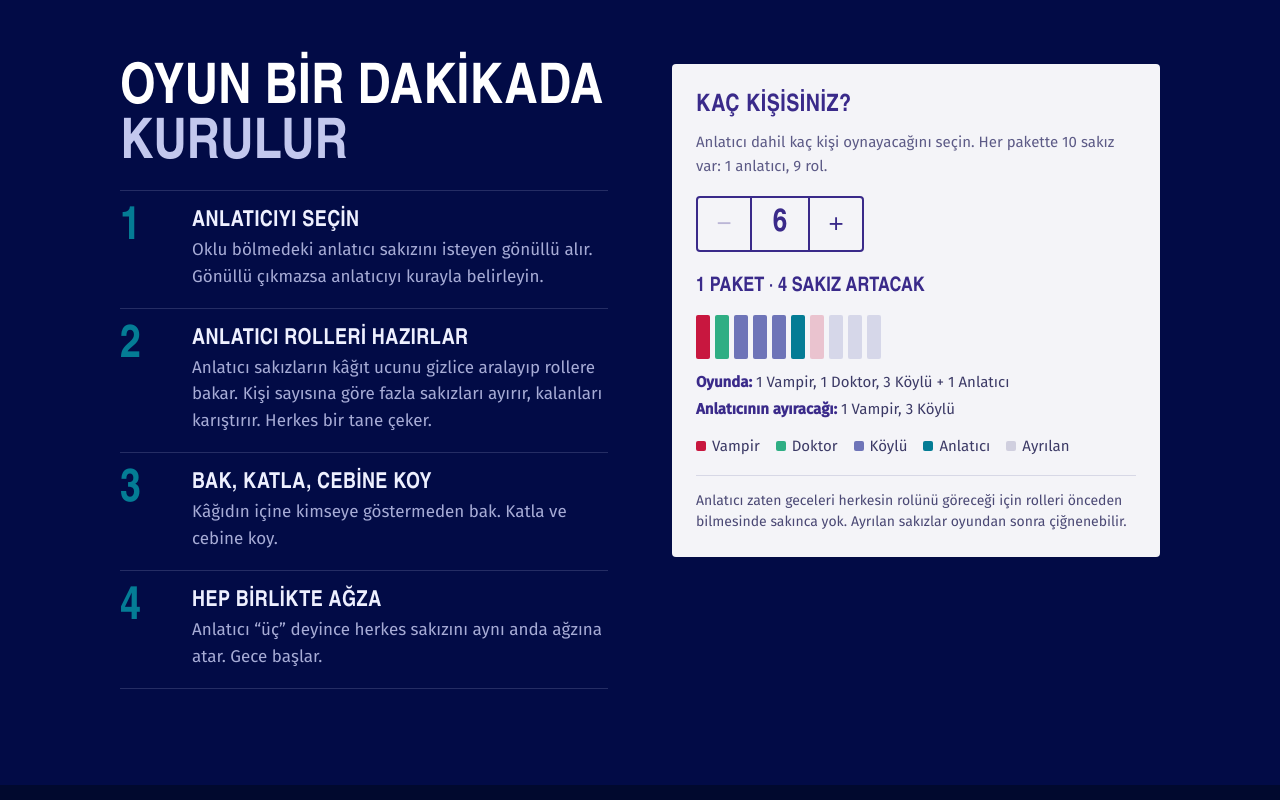
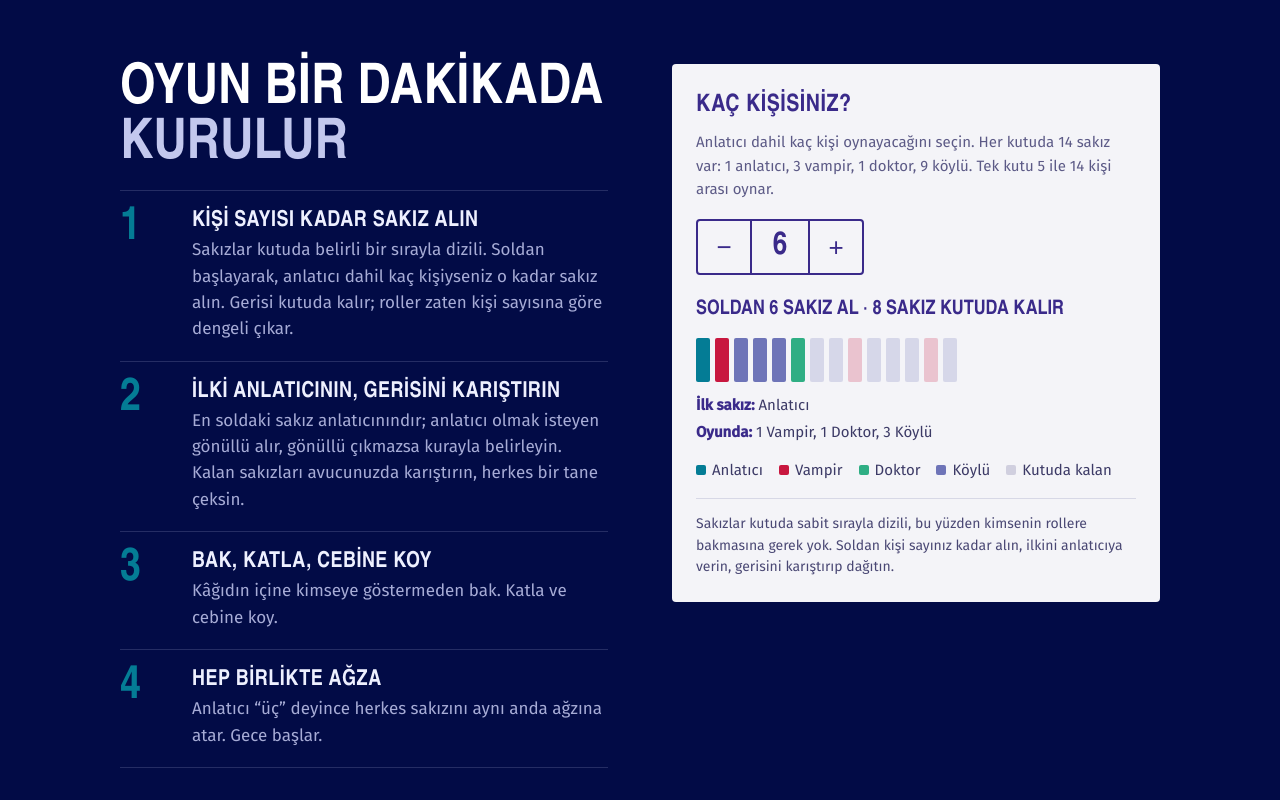
Before and after one commit to zeynepyener/vivident-midnight, a plain HTML site: page index.html in a window 1280 px wide. Shown: the part 1440-2240 px from the top of the page. Drawn offline with Linux system fonts and the light colour scheme; a web font is replaced by a local one.

Commit message:
Kutuyu 14 sakıza ve sabit dizilime göre güncelle
Grup soldan kişi sayısı kadar sakız alır, ilki anlatıcınındır.
5-14 kişi tek kutuyla oynar; 5 kişide doktor adımları atlanır.

Co-Authored-By: Claude Opus 5.5 <noreply@anthropic.com>

```diff
--- a/index.html
+++ b/index.html
@@ -474,15 +474,15 @@
       <div>
         <h2>Oyun bir dakikada <em>kurulur</em></h2>
         <ol class="steps">
-          <li><div><strong>Anlatıcıyı seçin</strong><p>Oklu bölmedeki anlatıcı sakızını isteyen gönüllü alır. Gönüllü çıkmazsa anlatıcıyı kurayla belirleyin.</p></div></li>
-          <li><div><strong>Anlatıcı rolleri hazırlar</strong><p>Anlatıcı sakızların kâğıt ucunu gizlice aralayıp rollere bakar. Kişi sayısına göre fazla sakızları ayırır, kalanları karıştırır. Herkes bir tane çeker.</p></div></li>
+          <li><div><strong>Kişi sayısı kadar sakız alın</strong><p>Sakızlar kutuda belirli bir sırayla dizili. Soldan başlayarak, anlatıcı dahil kaç kişiyseniz o kadar sakız alın. Gerisi kutuda kalır; roller zaten kişi sayısına göre dengeli çıkar.</p></div></li>
+          <li><div><strong>İlki anlatıcının, gerisini karıştırın</strong><p>En soldaki sakız anlatıcınındır; anlatıcı olmak isteyen gönüllü alır, gönüllü çıkmazsa kurayla belirleyin. Kalan sakızları avucunuzda karıştırın, herkes bir tane çeksin.</p></div></li>
           <li><div><strong>Bak, katla, cebine koy</strong><p>Kâğıdın içine kimseye göstermeden bak. Katla ve cebine koy.</p></div></li>
           <li><div><strong>Hep birlikte ağza</strong><p>Anlatıcı “üç” deyince herkes sakızını aynı anda ağzına atar. Gece başlar.</p></div></li>
         </ol>
       </div>
       <div class="calc" id="hesap">
         <h3>Kaç kişisiniz?</h3>
-        <p class="hint">Anlatıcı dahil kaç kişi oynayacağını seçin. Her pakette 10 sakız var: 1 anlatıcı, 9 rol.</p>
+        <p class="hint">Anlatıcı dahil kaç kişi oynayacağını seçin. Her kutuda 14 sakız var: 1 anlatıcı, 3 vampir, 1 doktor, 9 köylü. Tek kutu 5 ile 14 kişi arası oynar.</p>
         <div class="stepper" role="group" aria-label="Oyuncu sayısı">
           <button type="button" id="pMinus" aria-label="Azalt">−</button>
           <output id="pCount" aria-live="polite">5</output>
@@ -498,7 +498,7 @@
     <div class="wrap">
       <h2>Kâğıdında <em>ne yazıyor?</em></h2>
       <p class="lead">İki takım var: vampirler ve köylüler. Doktor köylülerin yanında. Kâğıtlara dokun, aç.</p>
-      <p class="anlatici-line"><strong>Anlatıcı</strong>Oklu bölmedeki anlatıcı sakızını isteyen gönüllü alır; gönüllü çıkmazsa kurayla belirlenir. Anlatıcı oynamaz, oyunu yönetir. Oyundan önce rolleri kişi sayısına göre o hazırlar; geceleri kimin ne yaptığını da yalnızca o bilir.</p>
+      <p class="anlatici-line"><strong>Anlatıcı</strong>Kutudaki en soldaki sakız anlatıcınındır; isteyen gönüllü alır, gönüllü çıkmazsa kurayla belirlenir. Anlatıcı oynamaz, oyunu yönetir; geceleri kimin ne yaptığını yalnızca o bilir.</p>
       <div class="papers">
         <div>
           <button class="wrapped" type="button" aria-expanded="false" aria-label="Vampir kâğıdını aç"><span class="paper vampir"><span class="role">Vampir</span><span class="tag">Şşşt, rolünü kimseye gösterme!</span></span><span class="cover" aria-hidden="true"><span class="cover-moon"></span><span class="cover-name">MIDNIGHT</span><span class="cover-hint">Aç</span></span></button>
@@ -609,7 +609,7 @@
   <section class="s-deep" id="seri">
     <div class="wrap">
       <h2>Üç aroma, <em>tek gece</em></h2>
-      <p class="lead">Her pakette tek aroma ve 10 sakız: 9 gizli rollü sakız, oklu bölmede bir anlatıcı sakızı. Tek paket 10 kişiye kadar yeter, daha kalabalıksanız bir paket daha alın.</p>
+      <p class="lead">Her kutuda tek aroma ve 14 sakız: 1 anlatıcı, 3 vampir, 1 doktor, 9 köylü. Tek kutu 5 ile 14 kişi arası her grup için yeter; daha az kişiyseniz soldan kişi sayınız kadar sakız almanız yeterli.</p>
       <div class="series">
         <figure><img src="img/nane.webp" width="1140" height="886" alt="Vivident Midnight nane aromalı paket" loading="lazy" decoding="async"><figcaption><span style="background:#2f8a6a"></span>Nane aromalı</figcaption></figure>
         <figure><img src="img/cilek.webp" width="1109" height="858" alt="Vivident Midnight çilek aromalı paket" loading="lazy" decoding="async"><figcaption><span style="background:#8a2a7a"></span>Çilek aromalı</figcaption></figure>
@@ -666,12 +666,13 @@
 </div>
 
 <script>
-  // Paket içeriği: üretim kararı değişirse yalnızca burayı güncelleyin.
-  // Her pakette 10 sakız: oklu bölmede 1 anlatıcı + 9 rol.
-  const PAKET = { vampir: 2, sifaci: 1, koylu: 6 };
-  const PAKET_SAKIZ = 10;
-  const MIN_KISI = 6, MAX_KISI = 30;   // anlatıcı dahil
-  // Sakız çekme demosu: 5 oyunculuk hazırlanmış bir deste
+  // Kutudaki sabit diziliş (soldan sağa): üretim kararı değişirse yalnızca burayı güncelleyin.
+  // Grup soldan kişi sayısı kadar sakız alır; ilki anlatıcınındır.
+  // 5 → 1V/0D/3K · 6–8 → 1V/1D · 9–12 → 2V/1D · 13–14 → 3V/1D (anlatıcı dahil)
+  const SIRA = ['anlatici', 'vampir', 'koylu', 'koylu', 'koylu', 'sifaci', 'koylu',
+                'koylu', 'vampir', 'koylu', 'koylu', 'koylu', 'vampir', 'koylu'];
+  const MIN_KISI = 5, MAX_KISI = SIRA.length;   // anlatıcı dahil
+  // Sakız çekme demosu: 6 kişilik (anlatıcı dahil) bir grubun oyuncu sakızları
   const DEMO = { vampir: 1, sifaci: 1, koylu: 3 };
   const ROL = {
     vampir: { ad: 'Vampir', renk: '#ff6b8a', mesaj: 'Şşşt, rolünü kimseye gösterme!' },
@@ -745,33 +746,16 @@
 
   // ---------- Paket hesaplayıcı ----------
   let kisi = 6;
+  // Soldan k sakız alındığında oyuna giren roller
   function dagilim(k) {
-    const oyuncu = k - 1;
-    const paket = Math.ceil(k / PAKET_SAKIZ);
-    // Birden fazla paket açılırsa, diğer paketlerin anlatıcı sakızları köylü yerine geçer
-    const ekstra = paket - 1;
-    const elde = { vampir: PAKET.vampir * paket, sifaci: PAKET.sifaci * paket, koylu: PAKET.koylu * paket + ekstra };
-    // Yaklaşık her dört oyuncuya bir vampir, tek doktor; köylü yetmezse fazla doktor oyuna girer
-    let vampir = Math.min(elde.vampir, Math.max(1, Math.floor((oyuncu + 1) / 4)));
-    let sifaci = 1;
-    let koylu = oyuncu - vampir - sifaci;
-    if (koylu > elde.koylu) { sifaci = Math.min(elde.sifaci, sifaci + koylu - elde.koylu); koylu = oyuncu - vampir - sifaci; }
-    if (koylu > elde.koylu) { vampir = Math.min(elde.vampir, vampir + koylu - elde.koylu); koylu = oyuncu - vampir - sifaci; }
-    const ayir = { vampir: elde.vampir - vampir, sifaci: elde.sifaci - sifaci, koylu: elde.koylu - koylu };
-    const ayirAnl = Math.min(ekstra, ayir.koylu);
-    return { paket, vampir, sifaci, koylu, ayir, ekstra, ayirAnl, oyundaAnl: ekstra - ayirAnl, artan: paket * PAKET_SAKIZ - k };
+    const r = { vampir: 0, sifaci: 0, koylu: 0 };
+    SIRA.slice(1, k).forEach(x => r[x]++);
+    return { ...r, kalan: SIRA.length - k };
   }
   const roller = (o) => [
     o.vampir && `${o.vampir} Vampir`, o.sifaci && `${o.sifaci} Doktor`, o.koylu && `${o.koylu} Köylü`
   ].filter(Boolean).join(', ') || 'hiçbiri';
-  // Birden fazla paketle oynarken diğer paketlerin anlatıcı sakızları için açıklama
-  function ekstraNot(r) {
-    if (!r.ekstra) return '';
-    const parca = [];
-    if (r.ayirAnl) parca.push(`Ayıracağın köylülerden ${r.ayirAnl} tanesi diğer ${r.ayirAnl > 1 ? 'paketlerin' : 'paketin'} anlatıcı sakızı olsun.`);
-    if (r.oyundaAnl) parca.push(`Diğer ${r.ekstra > 1 ? 'paketlerin' : 'paketin'} anlatıcı sakızı oyunda köylü yerine geçer: onu çeken kişi köylüdür.`);
-    return parca.join(' ');
-  }
+  const RENK = { anlatici: 'var(--teal)', vampir: 'var(--blood)', sifaci: '#2fae84', koylu: '#6e74b8' };
   function renderCalc() {
     const r = dagilim(kisi);
     $('pCount').textContent = kisi;
@@ -780,25 +764,23 @@
     document.querySelectorAll('.kCount').forEach(o => o.textContent = kisi);
     document.querySelectorAll('.kMinus').forEach(b => b.disabled = kisi <= MIN_KISI);
     document.querySelectorAll('.kPlus').forEach(b => b.disabled = kisi >= MAX_KISI);
-    const cubuk = (renk, n, off) => Array(n).fill(`<i style="background:${renk}"${off ? ' class="off"' : ''}></i>`).join('');
-    const sticks =
-      cubuk('var(--blood)', r.vampir) + cubuk('#2fae84', r.sifaci) + cubuk('#6e74b8', r.koylu) + cubuk('var(--teal)', 1) +
-      cubuk('var(--blood)', r.ayir.vampir, 1) + cubuk('#2fae84', r.ayir.sifaci, 1) + cubuk('#6e74b8', r.ayir.koylu, 1);
+    // Kutu soldan sağa: alınan sakızlar renkli, kutuda kalanlar soluk
+    const sticks = SIRA.map((x, i) => `<i style="background:${RENK[x]}"${i >= kisi ? ' class="off"' : ''}></i>`).join('');
     let html = `
-      <p class="calc-packs">${r.paket} paket · ${r.artan} sakız artacak</p>
+      <p class="calc-packs">Soldan ${kisi} sakız al${r.kalan ? ` · ${r.kalan} sakız kutuda kalır` : ''}</p>
       <div class="mini" aria-hidden="true">${sticks}</div>
       <div class="calc-rows">
-        <span><b>Oyunda:</b> ${roller(r)} + 1 Anlatıcı</span>
-        <span><b>Anlatıcının ayıracağı:</b> ${roller(r.ayir)}</span>
-      </div>${ekstraNot(r) ? `<p class="note" style="margin:0 0 14px">${ekstraNot(r)}</p>` : ''}
+        <span><b>İlk sakız:</b> Anlatıcı</span>
+        <span><b>Oyunda:</b> ${roller(r)}</span>
+      </div>
       <div class="legend">
+        <span><i style="background:var(--teal)"></i>Anlatıcı</span>
         <span><i style="background:var(--blood)"></i>Vampir</span>
         <span><i style="background:#2fae84"></i>Doktor</span>
         <span><i style="background:#6e74b8"></i>Köylü</span>
-        <span><i style="background:var(--teal)"></i>Anlatıcı</span>
-        <span><i style="background:#9a98b8;opacity:.4"></i>Ayrılan</span>
+        <span><i style="background:#9a98b8;opacity:.4"></i>Kutuda kalan</span>
       </div>
-      <p class="note">Anlatıcı zaten geceleri herkesin rolünü göreceği için rolleri önceden bilmesinde sakınca yok. Ayrılan sakızlar oyundan sonra çiğnenebilir.</p>`;
+      <p class="note">Sakızlar kutuda sabit sırayla dizili, bu yüzden kimsenin rollere bakmasına gerek yok. Soldan kişi sayınız kadar alın, ilkini anlatıcıya verin, gerisini karıştırıp dağıtın.${r.sifaci ? '' : ' 5 kişilik oyunda doktor yoktur.'}</p>`;
     $('calcResult').innerHTML = html;
   }
   const kisiDegis = (d) => { kisi = Math.min(MAX_KISI, Math.max(MIN_KISI, kisi + d)); renderCalc(); };
@@ -816,14 +798,14 @@
       say: 'Hoş geldiniz. Bu gece köyde vampirler var.',
       note: 'Sen anlatıcısın. Oyuncuları bir çember halinde oturt. Büyük yazıyı yüksek sesle oku, alttaki notlar sadece senin için.' },
     { tag: 'Hazırlık', faz: 'night',
-      say: 'Ben rolleri hazırlarken biraz bekleyin.',
+      say: () => `Kutudan soldan başlayarak ${kisi} sakız alıyorum. İlki benim, anlatıcı sakızı.`,
       note: () => {
         const r = dagilim(kisi);
-        return `<b>${kisi} kişi</b> için ${r.paket} paket gerekiyor. Sakızların kâğıt ucunu gizlice aralayıp bak ve şunları ayır: <b>${roller(r.ayir)}</b>. Oyunda kalacaklar: ${roller(r)}. ${ekstraNot(r)} Kişi sayısı yanlışsa rehberi kapatıp düzelt.`;
+        return `Sırayı bozmadan soldan <b>${kisi} sakız</b> al, gerisini kutuda bırak. Oyunda: <b>${roller(r)}</b>. Kişi sayısı yanlışsa rehberi kapatıp düzelt.`;
       } },
     { tag: 'Hazırlık', faz: 'night',
-      say: 'Sakızları karıştırdım. Herkes bir tane çeksin.',
-      note: 'Sakızları karıştırıp masaya koy, herkes bir tane alsın.' },
+      say: 'Sakızları avucumda karıştırıyorum. Herkes bir tane çeksin.',
+      note: 'Kalan sakızları avucunda karıştır, herkes bir tane çeksin.' },
     { tag: 'Hazırlık', faz: 'night',
       say: 'Kâğıdınızın içine gizlice bakın. Katlayın, cebinize koyun.',
       note: 'Kimsenin kâğıdını göstermediğinden emin ol.' },
@@ -847,6 +829,10 @@
       say: 'Vampirler gözlerini kapatsın.',
       note: 'Biraz bekle, kimse sesinden bir şey anlamasın.' });
 
+    // 5 kişilik oyunda doktor yok: doktor adımları atlanır, vampirlerin seçtiği kişi her gece ölür
+    const doktorVar = dagilim(kisi).sifaci > 0;
+    if (!doktorVar) N.sonuc = 'olum';
+    if (doktorVar) {
     steps.push({ tag: `${g}. Gece · Doktor`, faz: 'night',
       say: 'Doktor gözlerini açsın. Bu gece kimi koruyorsun?',
       note: 'Doktor kendini oyun boyunca <b>bir kez</b> koruyabilir ve aynı kişiyi üst üste iki gece koruyamaz. Doktor ölmüş olsa bile bu adımı oku, kimse anlamasın.' });
@@ -861,6 +847,7 @@
         { label: 'Biri ısırıldı', cls: 'btn-red', act: () => { N.sonuc = 'olum'; ileri(); } },
         { label: 'Doktor kurtardı, kimse ölmedi', cls: 'btn-line', act: () => { N.sonuc = 'kurtuldu'; ileri(); } }
       ] });
+    }
 
     steps.push({ tag: `${g}. Gün · Sabah`, faz: 'day',
       say: () => N.sonuc === 'olum'
```
